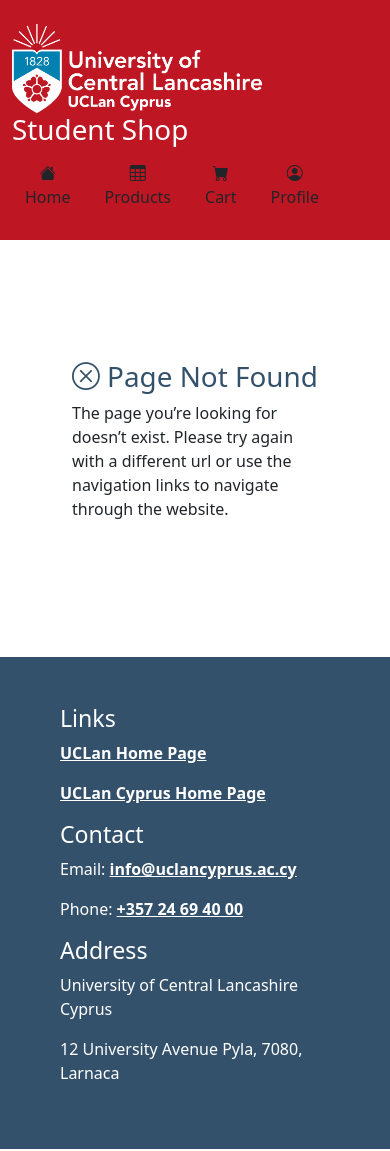
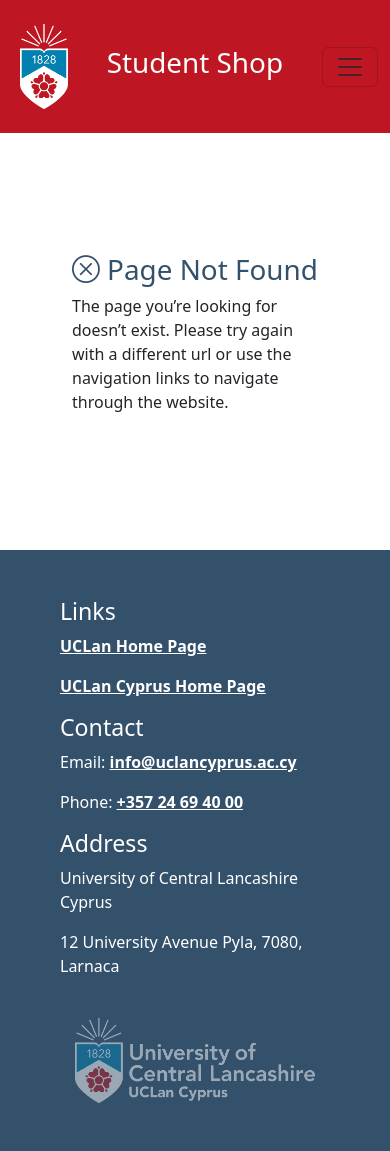
Before and after one commit to antreaslamprou/uclan-online-shop-react, a React (Create React App) app: page /products/1 in a window 390 px wide. Built offline with nearby package versions, Linux system fonts and the light colour scheme; no server answers.

Commit message:
fixed some components for mobile view

```diff
--- a/package.json
+++ b/package.json
@@ -27,6 +27,7 @@
     "react": "^19.1.0",
     "react-dom": "^19.1.0",
     "react-infinite-scroll-component": "^6.1.0",
+    "react-loading-skeleton": "^3.5.0",
     "react-router-dom": "^7.5.3",
     "react-scripts": "^5.0.1",
     "resolve-url-loader": "^5.0.0",
--- a/src/App.css
+++ b/src/App.css
@@ -7,8 +7,10 @@
     min-height: 100vh;
 }
 
+footer img,
 .navbar img {
     max-width: 250px;
+    max-height: 85px;
 }
 
 .text-orange {
@@ -17,11 +19,6 @@
 
 .text-purple {
     color: #34516C;
-}
-
-.products-grid .product,
-.offer {
-    max-width: 30%!important;
 }
 
 .card {
@@ -57,6 +54,10 @@
     margin-top: -5px;
 }
 
+.card.product {
+    height: 100%;
+}
+
 .rating-field {
     height: 0;
     border: 0;
--- a/src/Components/Footer.tsx
+++ b/src/Components/Footer.tsx
@@ -18,6 +18,9 @@
                     <p>12 University Avenue Pyla, 7080, Larnaca</p>
                 </div>
             </div>
+            <div className='container-md text-center pt-4 opacity-50'>
+                <img className="" src="/images/uclanlogo.png" alt="Page Logo" />
+            </div>
         </footer>
     )
 }
--- a/src/Components/NavBar.tsx
+++ b/src/Components/NavBar.tsx
@@ -13,17 +13,35 @@
 
     return (
         <header className="navbar navbar-expand-lg bg-primary text-white py-4">
-            <div className="container-fluid">
+            <div className="container-fluid justify-content-between">
                 <Link to="/" onClick={() => setActive('home')}>
-                    <img className="" src="/images/uclanlogo.png" alt="Page Logo" />
+                    <img className="ps-2 d-none d-lg-block" src="/images/uclanlogo.png" alt="Page Logo" />
+                    <img className="ps-2 d-block d-lg-none" src="/images/uclanicon.png" alt="Page Logo" />
                 </Link>
                 <h1>Student Shop</h1>
-                <div className="d-flex gap-2 text-white">
+                <div className="d-none d-lg-block d-flex gap-2 text-white">
                     <Link to="/" className={active === 'home' ? 'btn active' : 'btn'} onClick={() => setActive('home')}><i className="bi bi-house-fill"></i><br/>Home</Link>
                     <Link to="/products" className={active === 'products' ? 'btn active' : 'btn'} onClick={() => setActive('products')}><i className="bi bi-table"></i><br/>Products</Link>
                     <Link to="/cart" className={active === 'cart' ? 'btn active' : 'btn'} onClick={() => setActive('cart')}><i className="bi bi-cart-fill"></i><br/>Cart</Link>
                     <Link to="/profile" className={active === 'profile' || active === 'login' ? 'btn active' : 'btn'} onClick={() => setActive('profile')}><i className="bi bi-person-circle"></i><br/>Profile</Link>
                 </div>
+                <button className="d-block d-lg-none navbar-toggler" type="button" data-bs-toggle="offcanvas" data-bs-target="#offcanvasNavbar" aria-controls="offcanvasNavbar" aria-label="Toggle navigation">
+                    <span className="navbar-toggler-icon"></span>
+                </button>
+                <div className="offcanvas offcanvas-end d-lg-none" tabIndex={-1} id="offcanvasNavbar" aria-labelledby="offcanvasNavbarLabel">
+                    <div className="offcanvas-header">
+                        <h5 className="offcanvas-title" id="offcanvasNavbarLabel">Offcanvas</h5>
+                        <button type="button" className="btn-close" data-bs-dismiss="offcanvas" aria-label="Close"></button>
+                    </div>
+                    <div className="offcanvas-body">
+                        <div className="navbar-nav justify-content-end flex-grow-1 pe-3">
+                            <Link to="/" className={active === 'home' ? 'btn active' : 'btn'} onClick={() => setActive('home')}><i className="bi bi-house-fill"></i><br/>Home</Link>
+                            <Link to="/products" className={active === 'products' ? 'btn active' : 'btn'} onClick={() => setActive('products')}><i className="bi bi-table"></i><br/>Products</Link>
+                            <Link to="/cart" className={active === 'cart' ? 'btn active' : 'btn'} onClick={() => setActive('cart')}><i className="bi bi-cart-fill"></i><br/>Cart</Link>
+                            <Link to="/profile" className={active === 'profile' || active === 'login' ? 'btn active' : 'btn'} onClick={() => setActive('profile')}><i className="bi bi-person-circle"></i><br/>Profile</Link>
+                        </div>
+                    </div>
+                </div>
             </div>
         </header>
     );
--- a/src/Components/Offers.tsx
+++ b/src/Components/Offers.tsx
@@ -29,9 +29,9 @@
         ) : (
             <>
             {offers.length === 0 && <h5>No available offers. Stay tuned!</h5>}
-            <div className="d-flex gap-3 justify-content-around">
+            <div className="row gap-3 px-2 justify-content-around">
                 {offers.map((offer, i) => (
-                <div key={i} className="offer card card-body bg-body-secondary text-center">
+                <div key={i} className="col-12 col-md-3 offer card card-body bg-body-secondary text-center">
                     <h5 className="text-orange">{offer.offer_title}</h5>
                     <p className="card-text">{offer.offer_dec}</p>
                 </div>
--- a/src/Components/Product.tsx
+++ b/src/Components/Product.tsx
@@ -1,5 +1,7 @@
 import { useEffect, useState } from 'react';
 import { Link } from 'react-router-dom';
+import Skeleton from 'react-loading-skeleton';
+import 'react-loading-skeleton/dist/skeleton.css';
 
 interface Product {
     product_id: number;
@@ -18,6 +20,7 @@
 export default function Product(props: Props) {
     const [toastType, setToastType] = useState<"success" | "danger">("success");
     const [showToast, setShowToast] = useState(false);
+    const [loaded, setLoaded] = useState(false);
 
     useEffect(() => {
     if (showToast) {
@@ -86,7 +89,13 @@
         )}
         <div key={props.product.product_id} className="card product">
             {props.isSingleProduct && (<Link to="/products" className="position-absolute top-0 left-0"><i className="bi bi-chevron-left px-1"></i></Link>)}
-            <img loading="lazy" src={`/${props.product.product_image}`} className="card-img-top" alt={props.product.product_title} />
+            {!loaded && <Skeleton className='card-img-top mt-0 pt-0' style={{width: '100%', aspectRatio: '1 / 1' }}/>}
+            <img
+                loading="lazy"
+                src={`/${props.product.product_image}`}
+                className="card-img-top"
+                alt={props.product.product_title}
+                onLoad={() => setLoaded(true)} />
             <div className="card-body bg-body-secondary">
                 <h5 className="card-title text-orange">{props.product.product_title}</h5>
                 <p className="card-text mb-0">
--- a/src/Components/ProductsGrid.tsx
+++ b/src/Components/ProductsGrid.tsx
@@ -28,7 +28,6 @@
 
             const newProducts = res.data;
 
-            // Avoid duplicates
             setProducts(prev => {
                 const productIds = new Set(prev.map((p: Product) => p.product_id));
                 const unique = newProducts.filter((p: Product) => !productIds.has(p.product_id));
@@ -64,15 +63,18 @@
                 dataLength={products.length}
                 next={fetchProducts}
                 hasMore={hasMore}
+                className='overflow-hidden'
                 loader={<div className="d-flex justify-content-center align-items-center" style={{ minHeight: '200px' }}>
                             <div className="spinner-border text-primary" role="status">
                                 <span className="visually-hidden">Loading...</span>
                             </div>
                         </div>}
                 endMessage={<p className="text-center my-3">You've reached the end.</p>}>
-                    <div className='products-grid d-flex flex-row gap-3 flex-wrap justify-content-center'>
+                    <div className='row products-grid flex-wrap justify-content-center'>
                         {products.map((product, i) => (
-                            <Product key={i} product={product} />
+                            <div className='col-6 col-lg-4 pb-4' >
+                                <Product key={i} product={product} />
+                            </div>
                         ))}
                     </div>
                 </InfiniteScroll>
--- a/src/index.tsx
+++ b/src/index.tsx
@@ -3,10 +3,9 @@
 import App from './App';
 import reportWebVitals from './reportWebVitals';
 import { BrowserRouter } from 'react-router-dom';
-// import 'bootstrap/dist/css/bootstrap.min.css';
-// import './css/custom.css';
 import './scss/custom.scss';
 import 'bootstrap-icons/font/bootstrap-icons.css';
+<script src="https://cdn.jsdelivr.net/npm/bootstrap@5.3.3/dist/js/bootstrap.bundle.min.js"></script>
 
 
 const root = ReactDOM.createRoot(
```
Also changed, not shown: public/images/uclanicon.png (added), 1 other file (tests, documents, lock files or other folders).
